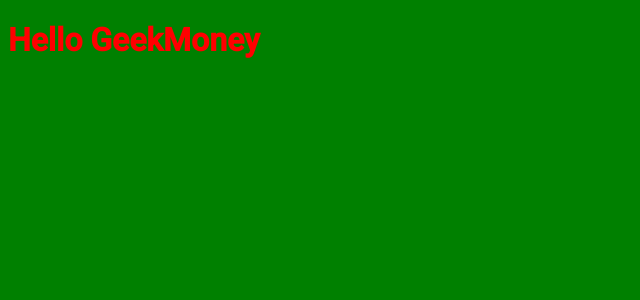
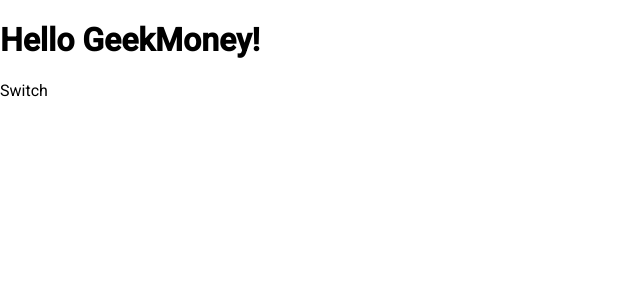
Before and after one commit to wolfik0buka/GeekMoney, a React app in the folder frontend/: page / in a window 1280 px wide. Shown: the top 300 px of the page, without its empty margins (0-640 px from the left). Built offline with nearby package versions, Linux system fonts and the light colour scheme.

Commit message:
Edit index

```diff
--- a/frontend/src/index.html
+++ b/frontend/src/index.html
@@ -1,5 +1,5 @@
 <!DOCTYPE html>
-<html lang="en">
+<html lang="ru">
 <head>
 	<meta charset="UTF-8">
 	<title>GeekMoney</title>
--- a/frontend/src/index.jsx
+++ b/frontend/src/index.jsx
@@ -7,9 +7,17 @@ import './sass/main.scss';
 /*Incude libraries*/
 import  React, {Component, Fragment} from 'react';
 import ReactDom from 'react-dom';
-import {BrowserRouter} from 'react-router-dom';
+import { BrowserRouter, Switch, Route, Link } from 'react-router-dom';
 
 /*Import user components*/
+/*
+import Navtop from 'components/Navtop';
+import Header from 'components/Header';
+import Footer from 'components/Footer';
+
+import 'react-holder-component';
+import routes from './routes';
+*/
 
 /********************************************************************
 * Main															*
@@ -17,7 +25,16 @@ import {BrowserRouter} from 'react-router-dom';
 class App extends Component{
     render(){
         return(
-            <h1> Hello GeekMoney</h1>
+            <Fragment>
+                <div className="container">
+                    <nav></nav>
+                    <header>
+                        <h1>Hello GeekMoney!</h1>
+                    </header>
+                    Switch
+                </div>
+                <footer></footer>
+            </Fragment>
         );
     }
 }
--- a/frontend/src/sass/main.scss
+++ b/frontend/src/sass/main.scss
@@ -2,13 +2,38 @@
 @import "fonts";
 @import "libs";
 
+html,
 body {
-	background-color: green;
-	font-family: $default-font;
-	h1{
-		font-size: 2em;
-		color: red;
-	}
+	height: 100%;
+	margin: 0;
+	padding: 0;
+	font-family: 'Roboto', sans-serif;
+}
+
+.wrapper {
+	display: -webkit-box;
+	display: -ms-flexbox;
+	display: flex;
+	-webkit-box-orient: vertical;
+	-webkit-box-direction: normal;
+	-ms-flex-direction: column;
+	flex-direction: column;
+	height: 100%;
+	margin: 0 auto;
+}
+
+.container {
+	-webkit-box-flex: 1;
+	-ms-flex: 1 0 auto;
+	flex: 1 0 auto;
+	width: 100%;
+	margin: 0 auto;
+}
+
+.footer {
+	-webkit-box-flex: 0;
+	-ms-flex: 0 0 auto;
+	flex: 0 0 auto;
 }
 
 @import "media";
```
